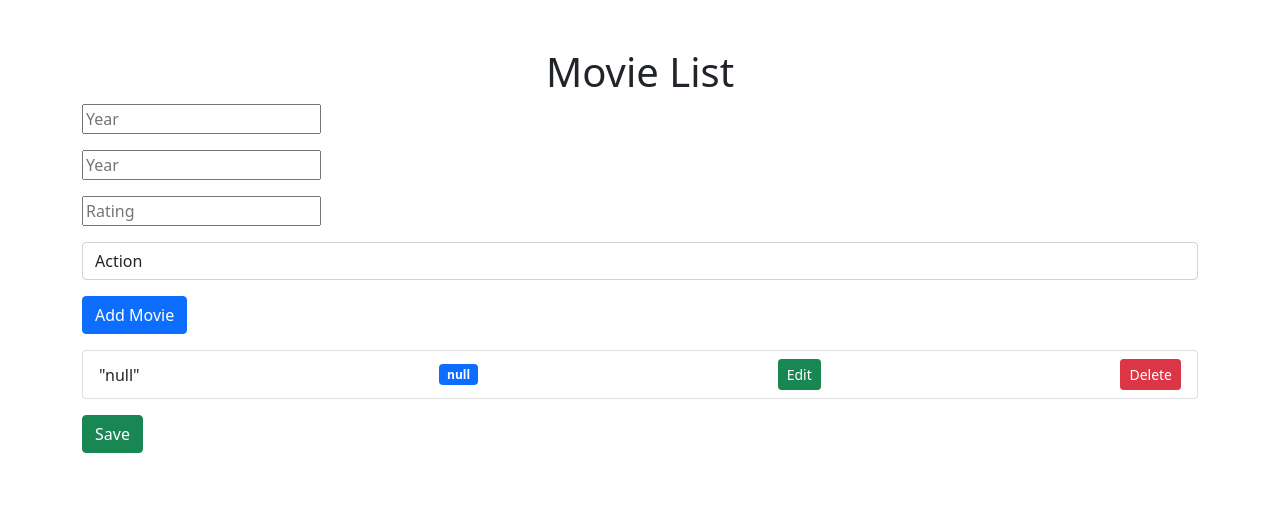
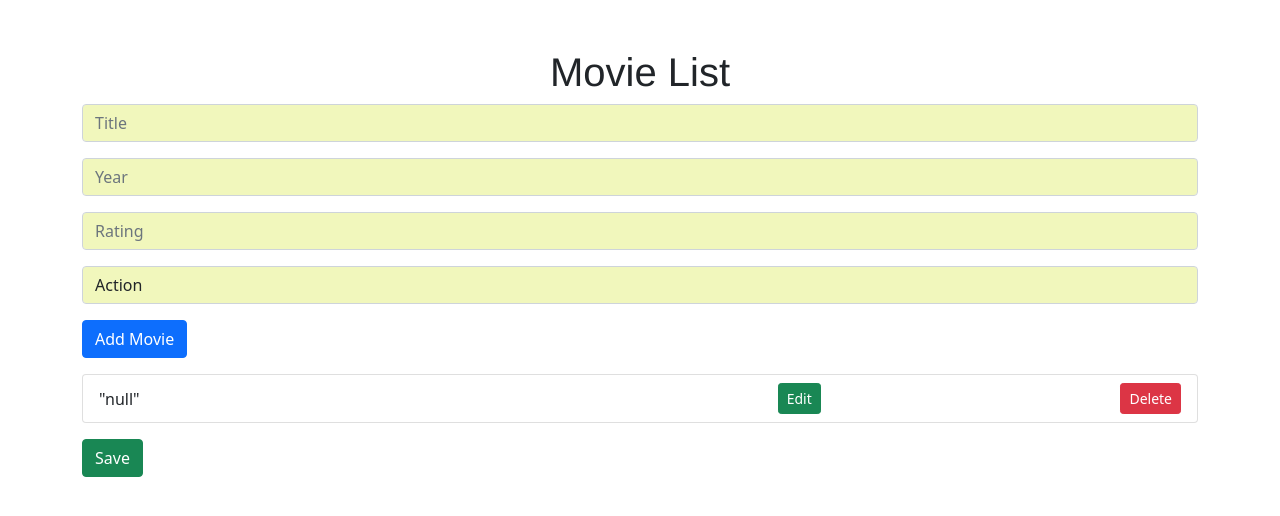
Before and after one commit to normanawang79/javascript-project, a plain HTML site: page index.html in a window 1280 px wide. Drawn offline with nearby package versions, Linux system fonts and the light colour scheme; no server answers.

Commit message:
updated mediaquery and added diff colors

```diff
--- a/index.html
+++ b/index.html
@@ -7,19 +7,20 @@
   <title>Movie List</title>
   <!-- Bootstrap 5 CSS -->
   <link href="https://cdn.jsdelivr.net/npm/bootstrap@5.0.0-beta3/dist/css/bootstrap.min.css" rel="stylesheet">
+  <link rel="stylesheet" href="./style.css">
 </head>
 
 <body>
   <div class="container mt-5">
     <h1 class="text-center">Movie List</h1>
     <div class="mb-3">
-      <input type="text" id="movieTitle” class="form-control" placeholder="Year">
+      <input type="text" id="movieTitle" class="form-control" placeholder="Title">
     </div>
     <div class="mb-3">
-      <input type="text" id="movieYear” class="form-control" placeholder="Year">
+      <input type="text" id="movieYear" class="form-control" placeholder="Year">
     </div>
     <div class="mb-3">
-      <input type="text" id="movieRating” class="form-control" placeholder="Rating">
+      <input type="text" id="movieRating" class="form-control" placeholder="Rating">
     </div>
     <div class="mb-3">
       <select id="movieGenre" class="form-control">
@@ -36,7 +37,7 @@
     <ul id="movieList" class="list-group">
       <!-- Movie items will be appended here -->
       <li class="list-group-item d-flex justify-content-between align-items-center">
-        "null" <span class="badge bg-primary">null</span>
+        "null" <span class="badge bg-primaryc">null</span>
         <button class="btn edit-btn btn-success btn-sm">Edit</button>
         <button class="btn delete-btn btn-danger btn-sm">Delete</button>
       </li>
--- a/style.css
+++ b/style.css
@@ -2,3 +2,18 @@ body {
     height: 100%;
     width: 100%;
   }
+  .text-center {
+    font-family:'Franklin Gothic Medium', 'Arial Narrow', Arial, sans-serif;
+
+  }
+  .form-control {
+    background-color: #f1f7bc;
+    box-shadow: #060605;
+  }
+
+  @media (max-width: 576px) {
+    .list-group-item {
+      display: flex;
+      flex-wrap: wrap;
+    }
+  }
```
